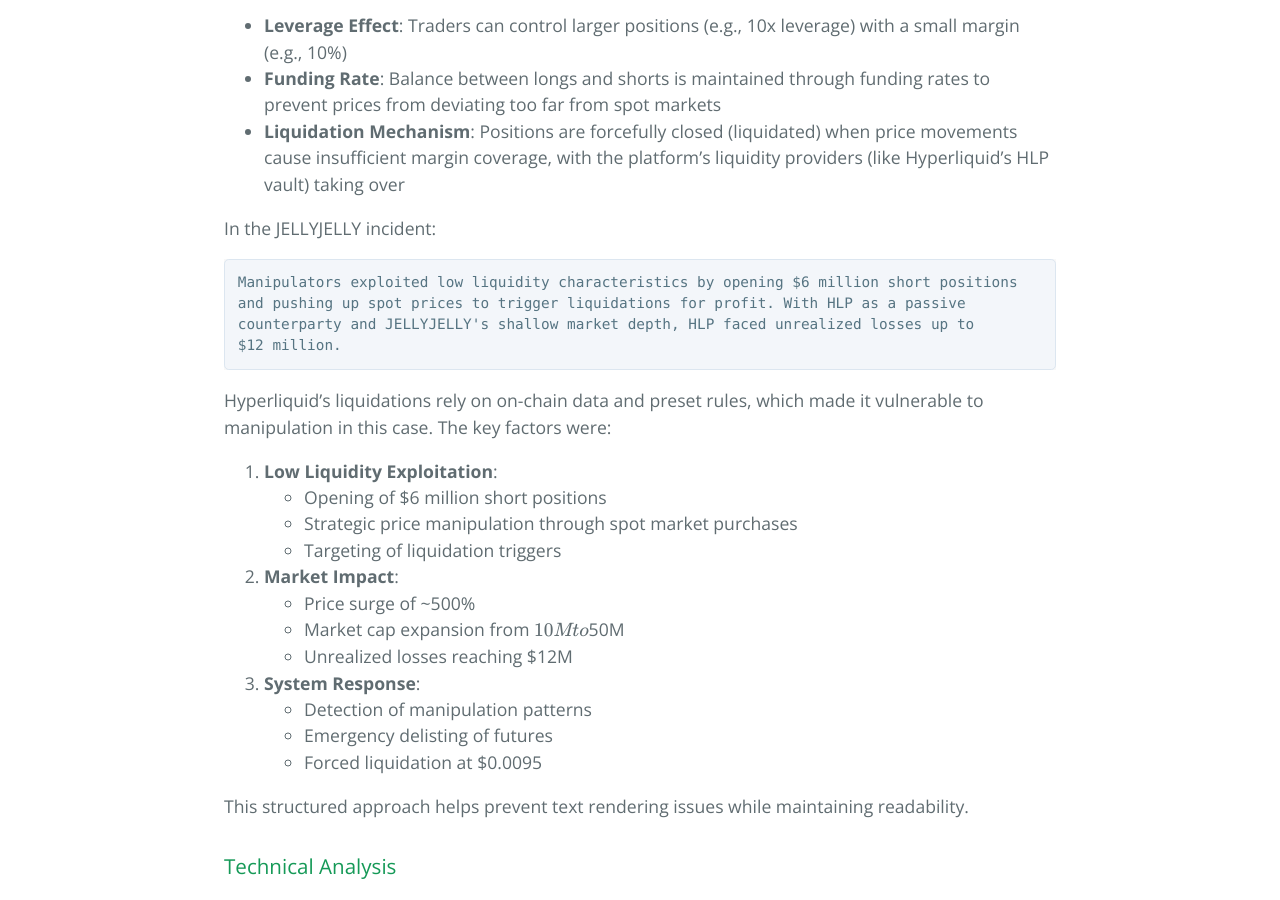
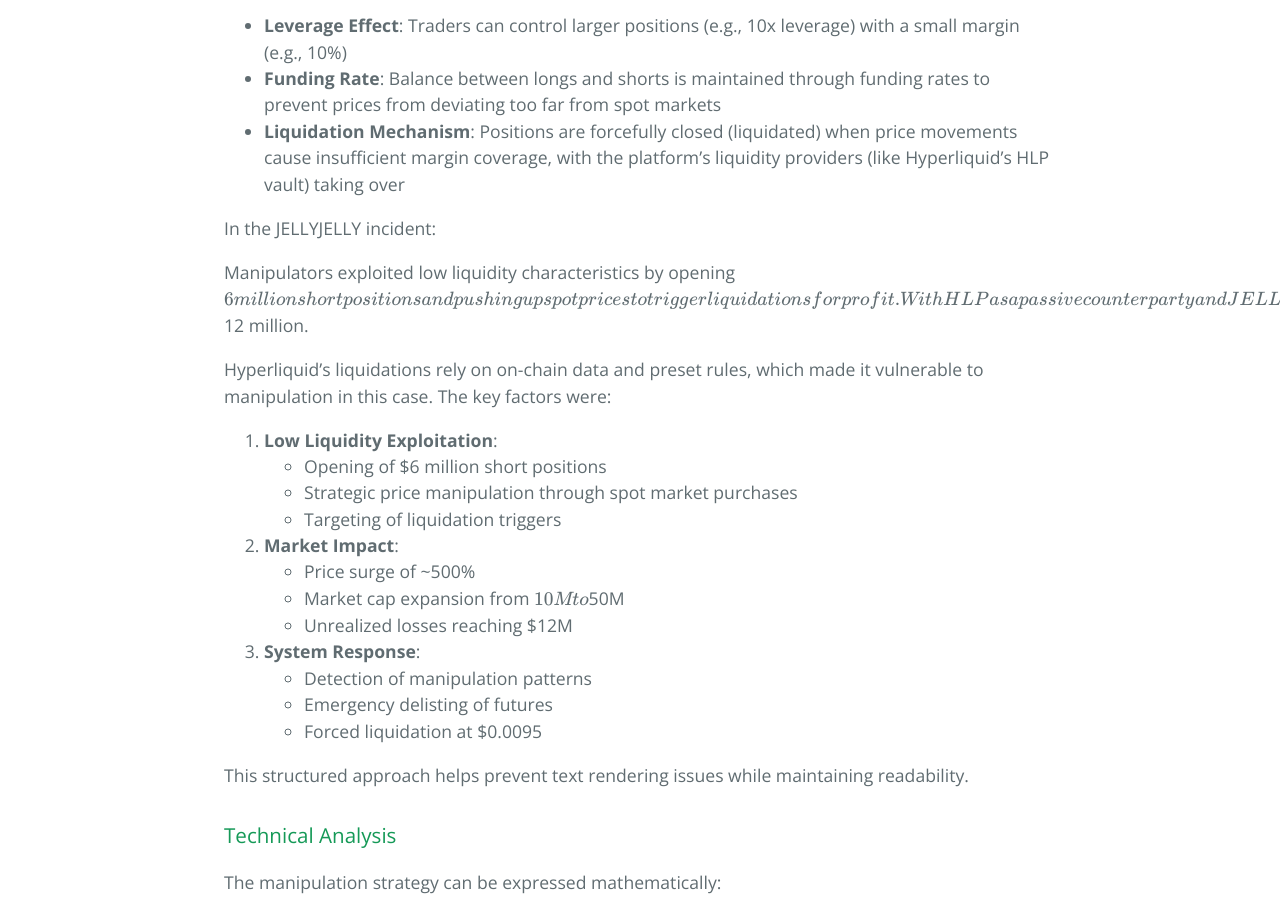
Before and after one commit to chanchann/blog, a Jekyll site: the page built from _posts/2025-03-27-hype-jelly.md, in a window 1280 px wide and 900 px high, scrolled down 3620 px. Built offline with Jekyll 4.4.1, drawn with Linux system fonts in a browser that asks for light colours; some of the changed lines change nothing that is shown.

Commit message:
Enhance math rendering configuration in default layout and update JELLYJELLY incident details in post

````diff
--- a/_layouts/default.html
+++ b/_layouts/default.html
@@ -172,22 +172,30 @@
                         {left: "$$", right: "$$", display: true},
                         {left: "$", right: "$", display: false},
                         {left: "\\[", right: "\\]", display: true},
-                        {left: "\\(", right: "\\)", display: false}
+                        {left: "\\(", right: "\\)", display: false},
+                        {left: "\\begin{equation}", right: "\\end{equation}", display: true},
+                        {left: "\\begin{align}", right: "\\end{align}", display: true},
+                        {left: "\\begin{alignat}", right: "\\end{alignat}", display: true},
+                        {left: "\\begin{gather}", right: "\\end{gather}", display: true},
+                        {left: "\\begin{CD}", right: "\\end{CD}", display: true}
                     ],
                     throwOnError: false,
+                    errorColor: '#cc0000',
+                    strict: false,
                     trust: true,
-                    strict: false,
                     macros: {
                         "\\frac": "\\frac",
                         "\\text": "\\text",
                         "\\begin": "\\begin",
                         "\\end": "\\end",
-                        "\\aligned": "\\aligned"
+                        "\\aligned": "\\aligned",
+                        "\\bm": "\\boldsymbol"
                     },
+                    globalGroup: true,
                     fleqn: false,
                     leqno: false,
                     minRuleThickness: 0.05,
-                    maxSize: 10,
+                    maxSize: Infinity,
                     maxExpand: 1000,
                     output: "html"
                 });
--- a/_posts/2025-03-27-hype-jelly.md
+++ b/_posts/2025-03-27-hype-jelly.md
@@ -118,12 +118,10 @@
 
 In the JELLYJELLY incident:
 
-```text
 Manipulators exploited low liquidity characteristics by opening $6 million short positions
 and pushing up spot prices to trigger liquidations for profit. With HLP as a passive
 counterparty and JELLYJELLY's shallow market depth, HLP faced unrealized losses up to
 $12 million.
-```
 
 Hyperliquid's liquidations rely on on-chain data and preset rules, which made it vulnerable to manipulation in this case. The key factors were:
 
````
